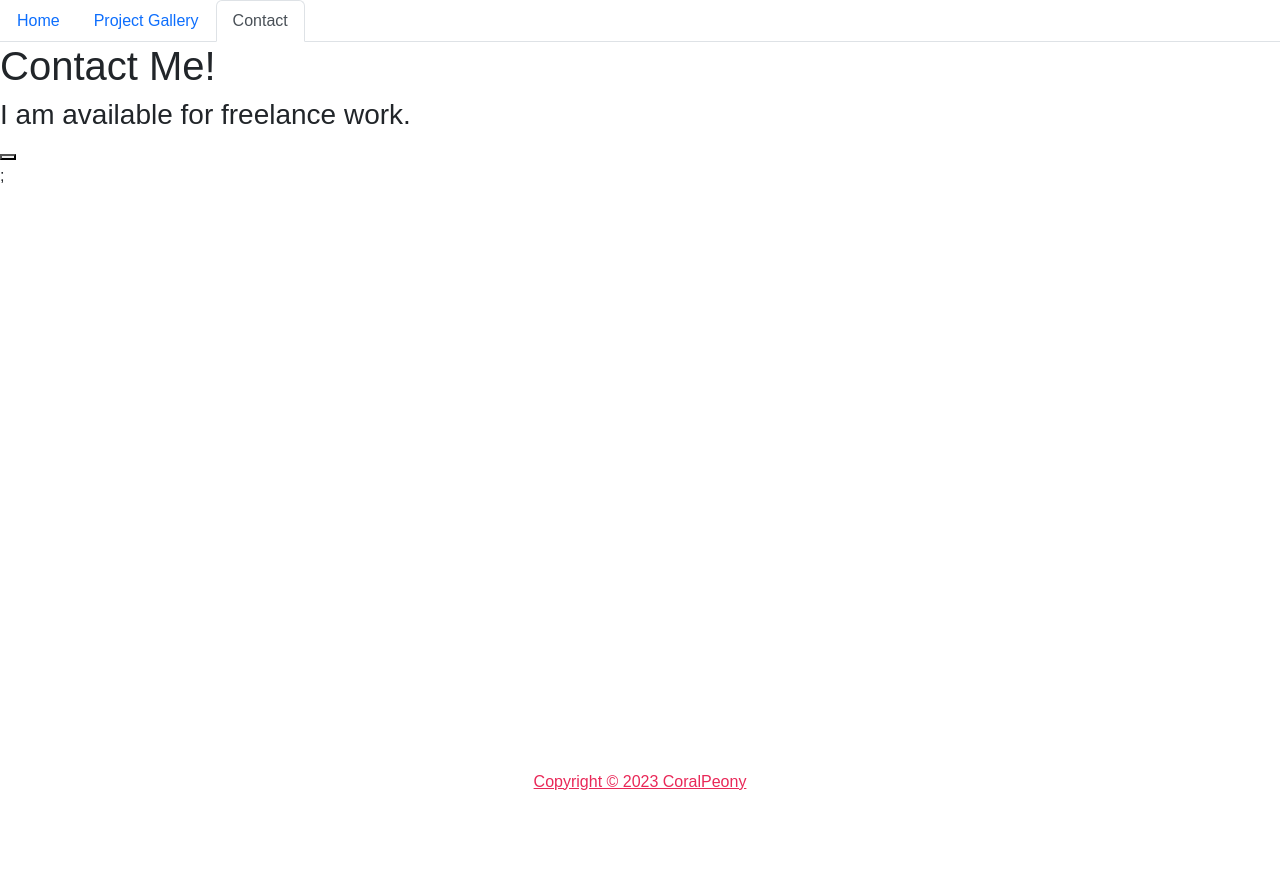
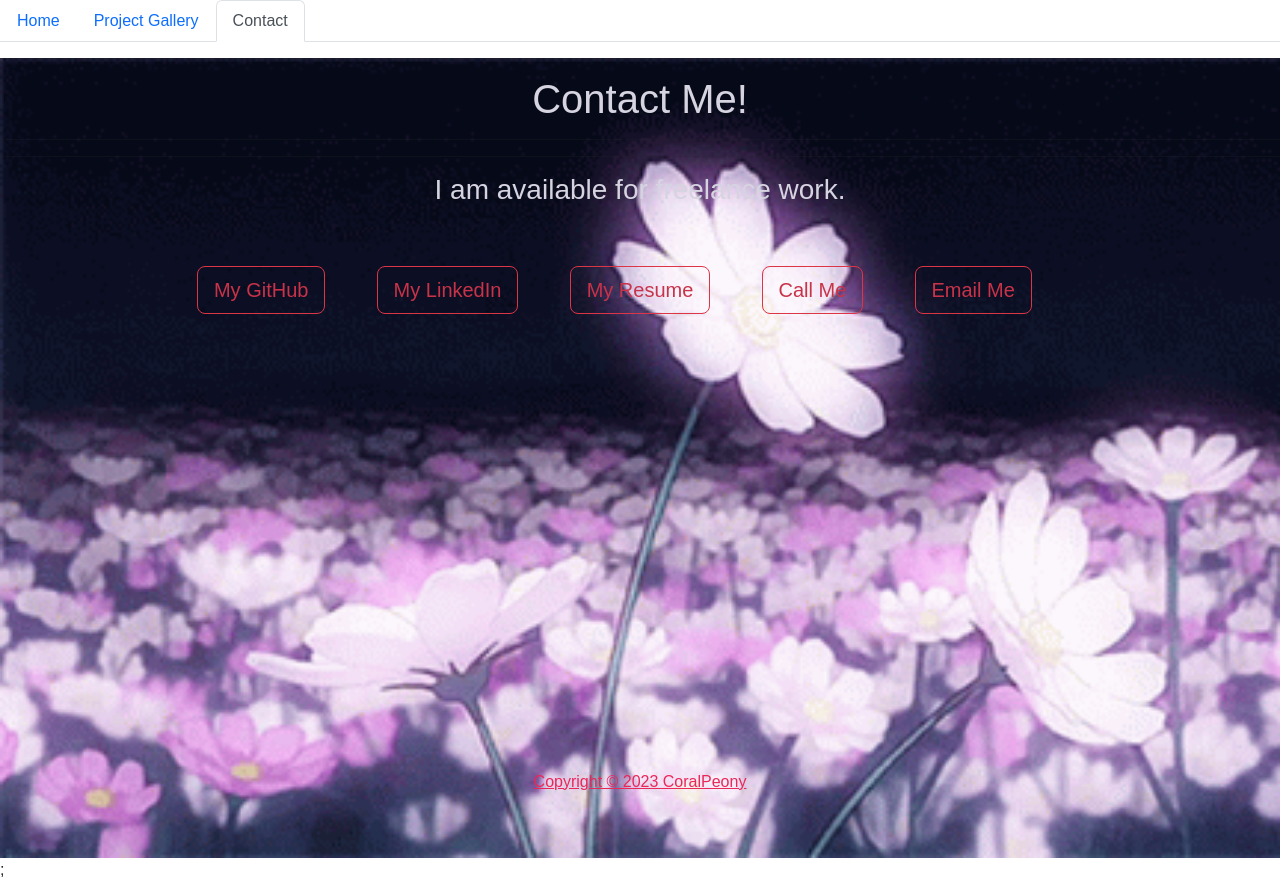
Before and after one commit to coralpeony/React_Portfolio_EDementieva, a React (Create React App) app: page /contact in a window 1280 px wide. Before the commit the page ends 800 px from the top, so only its background shows below. Built offline with nearby package versions, Linux system fonts and the light colour scheme.

Commit message:
added styles to Contact.js file

```diff
--- a/src/components/Project.js
+++ b/src/components/Project.js
@@ -8,10 +8,11 @@ return(
 <img className="image-container h-100" src={project.image} />
 <div className="content">
 <h5> {project.title}</h5>
-<a href={project.gitHubPages} class="btn btn-info">See the project</a>
-<a href={project.gitHub} class="btn btn-link">See the code</a>
+<a href={project.gitHubPages} className="btn btn-info">See the project</a>
+<a href={project.gitHub} className="btn btn-link">See the code</a>
 </div>
 </div>
+
 
 
 )
--- a/src/components/pages/Contact.js
+++ b/src/components/pages/Contact.js
@@ -4,11 +4,19 @@ import { Link, Route, Routes } from 'react-router-dom';
 
 function Contact(props) {
   return (
-    <div>
+    <div className="contactBackground">
+      <hr />
       <h1 className="textContact">Contact Me!</h1>
+      <hr />
+      <hr />
       <h3 className="textContact"> I am available for freelance work.</h3>
-<button></button>
-
+      <div class="col-md-12 text-center">
+      <a class="btn btn btn-outline-danger btn-lg margin-right" href="#" role="button">My GitHub</a>
+      <a class="btn btn btn-outline-danger btn-lg margin-right" href="#" role="button">My LinkedIn</a>
+      <a class="btn btn btn-outline-danger btn-lg margin-right" href="#" role="button">My Resume</a>
+      <a class="btn btn btn-outline-danger btn-lg margin-right" href="#" role="button">Call Me</a>
+      <a class="btn btn btn-outline-danger btn-lg margin-right" href="#" role="button">Email Me</a>
+</div>
     </div>
   );
 }
--- a/src/index.css
+++ b/src/index.css
@@ -13,13 +13,16 @@ body,
 
 .gif {
   background-image: url(../public/images/peonyleftgif.gif);
+  background-repeat: no-repeat;
   background-size: cover;
-  background-size: 60%;
+  height: 100%;
 }
 
 .redfall {
   background-image: url(../public/images/fallingflowersred.gif);
-  background-size: 33%;
+  background-repeat: no-repeat;
+  background-size: cover;
+  height: 100%;
 }
 
 .body {
@@ -58,6 +61,14 @@ body,
 }
 
 
+.textContact {
+  text-align: center;
+  color: #d6d4e0;
+
+
+}
+
+
 
 
 
@@ -66,3 +77,14 @@ body,
   margin-bottom: 2%;
   color: #c83349;
 }
+
+.contactBackground{
+  background-image: url(../public/images/flowers-anime.gif);
+  background-repeat: no-repeat;
+  background-size: cover;
+  height: 100%;
+}
+
+.margin-right {
+  margin-right: 4%;
+}
```
Also changed, not shown: public/images/flowers-anime.gif (added).
